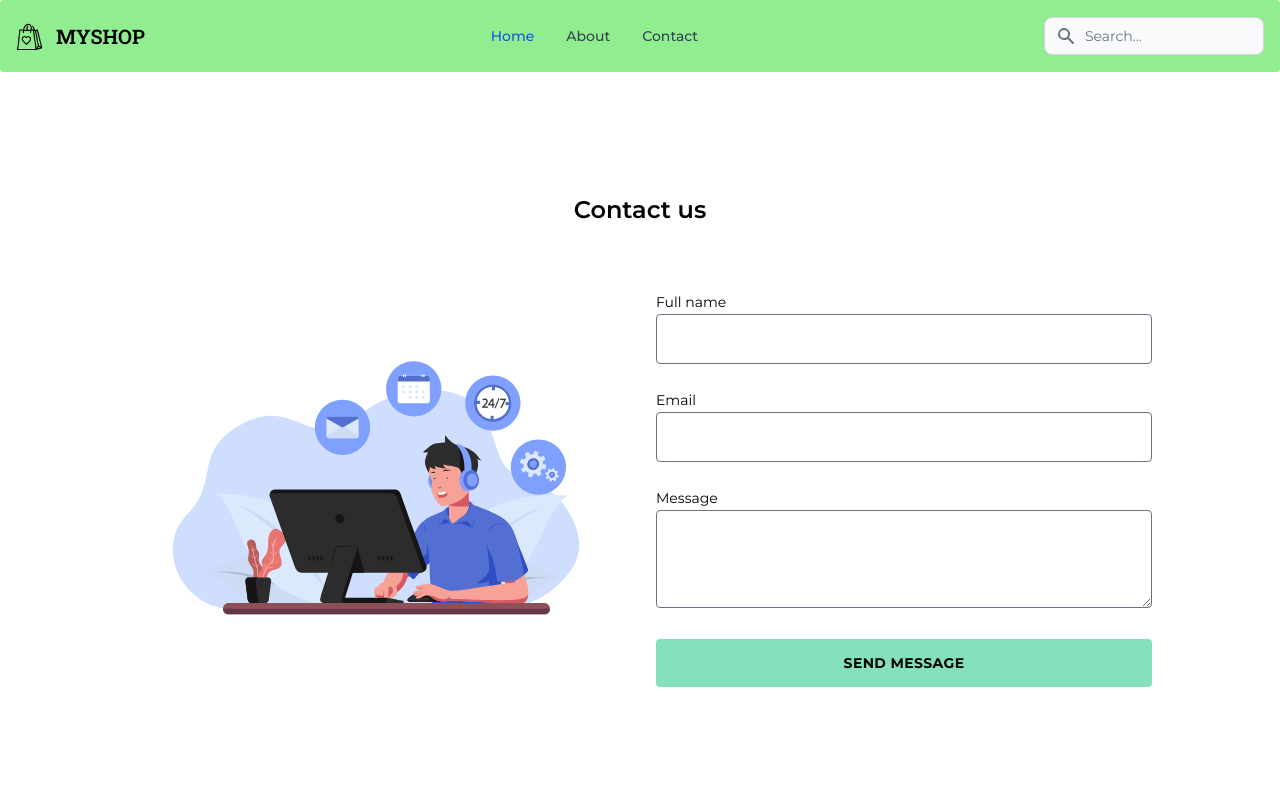
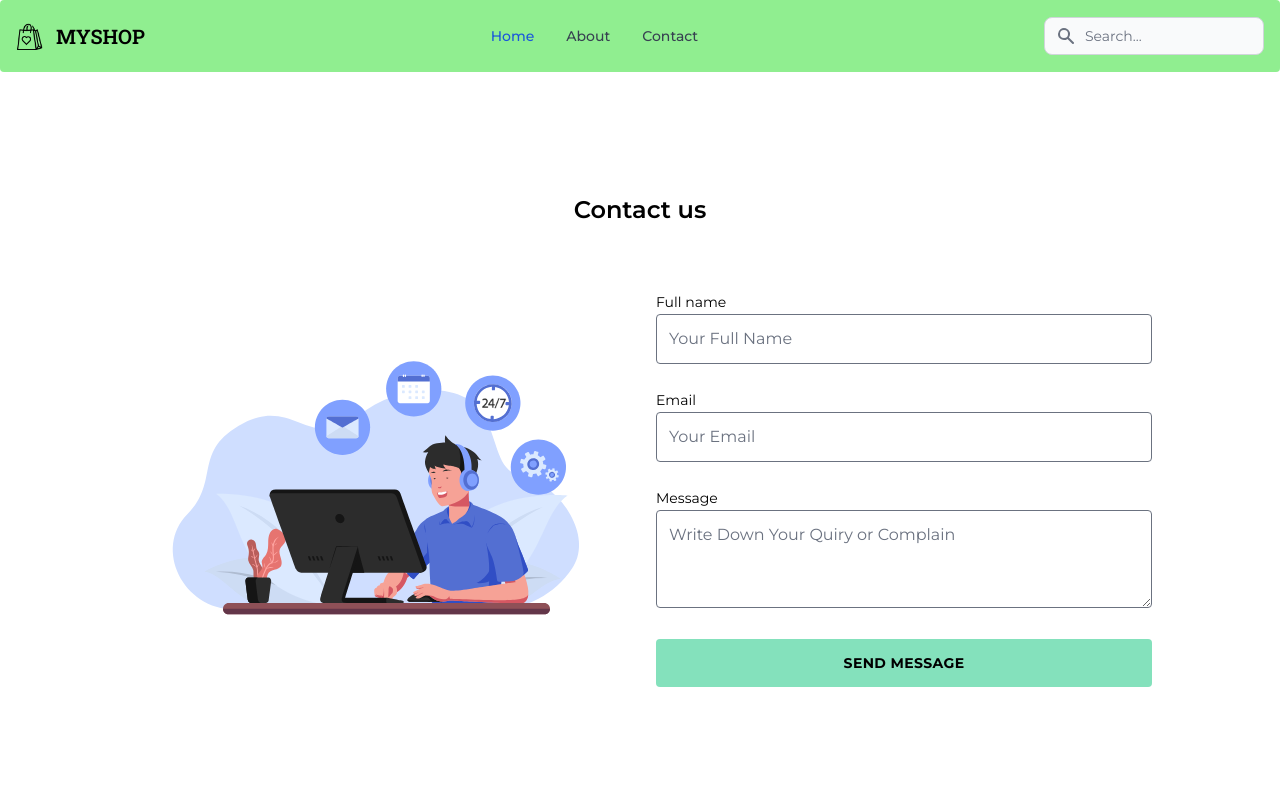
Before and after one commit to DevRefaul/ecommerce_website, a React (Create React App) app: page /contact in a window 1280 px wide. Shown: the top 800 px of the page. Built offline with nearby package versions, Linux system fonts and the light colour scheme.

Commit message:
changes are made on contact us page

```diff
--- a/src/Pages/Contact/Contact.jsx
+++ b/src/Pages/Contact/Contact.jsx
@@ -29,7 +29,7 @@ const Contact = () => {
               <input
                 id="name"
                 type="text"
-                placeholder=""
+                placeholder="Your Full Name"
                 className="w-full p-3 rounded dark:bg-gray-800"
               />
             </div>
@@ -40,6 +40,7 @@ const Contact = () => {
               <input
                 id="email"
                 type="email"
+                placeholder="Your Email"
                 className="w-full p-3 rounded dark:bg-gray-800"
               />
             </div>
@@ -50,6 +51,7 @@ const Contact = () => {
               <textarea
                 id="message"
                 rows="3"
+                placeholder="Write Down Your Quiry or Complain"
                 className="w-full p-3 rounded dark:bg-gray-800"
               ></textarea>
             </div>
```
